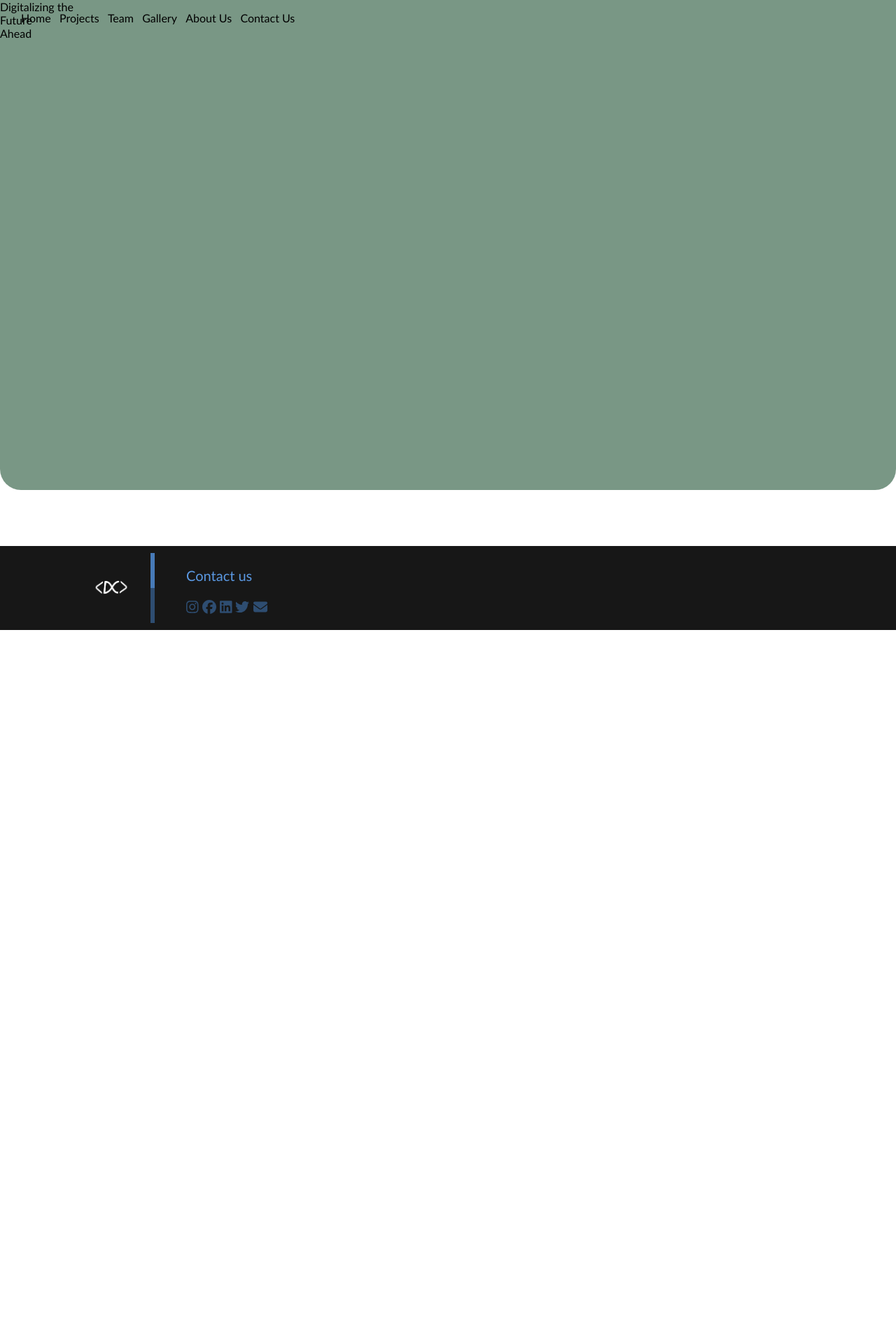
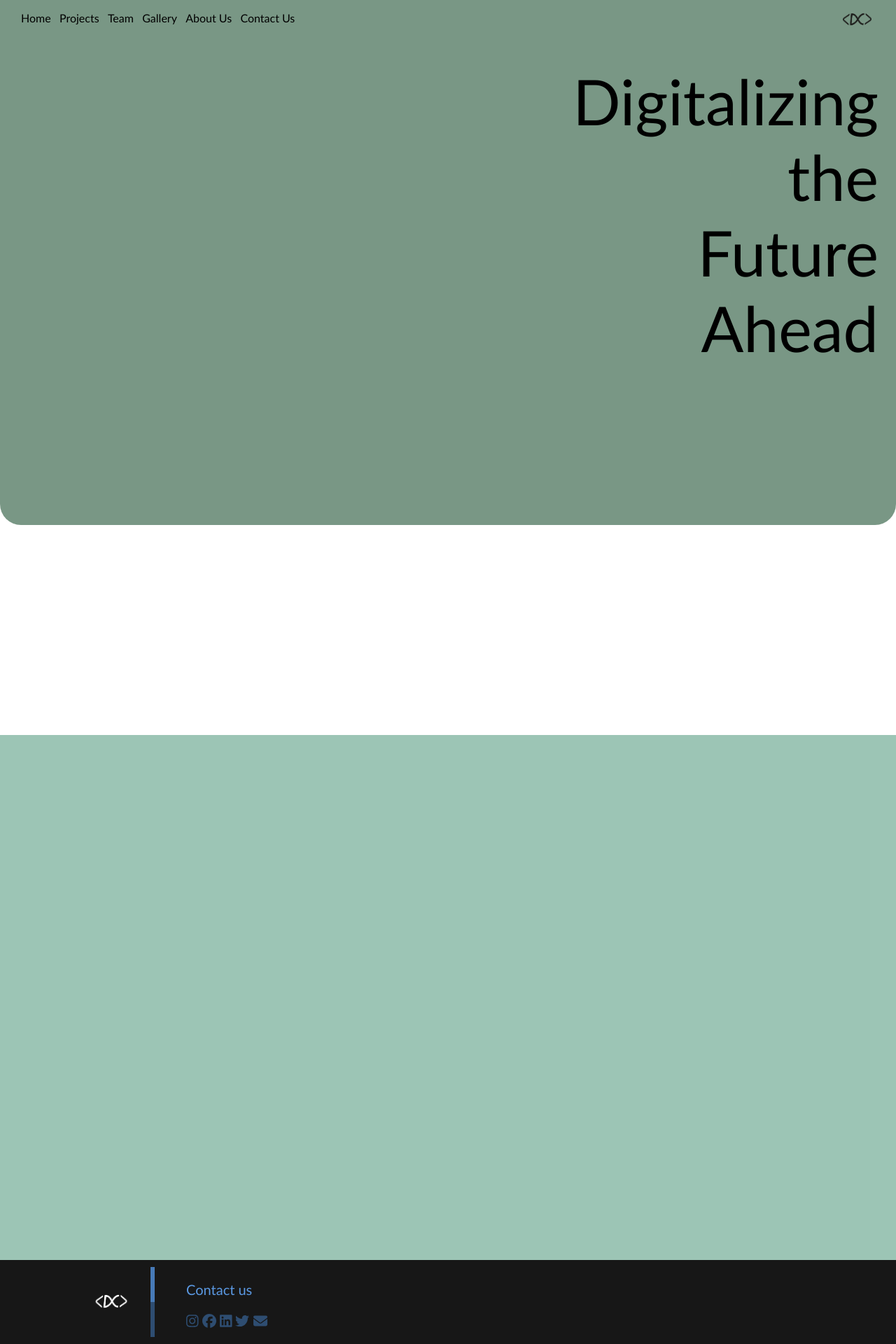
Before and after one commit to Keymii/DevCom-Website, a React (Create React App) app in the folder devcom/: page /home in a window 1280 px wide. Shown: the whole page at 70% size. Before the commit the page ends 900 px from the top, so only its background shows below. Built offline with nearby package versions, Linux system fonts and the light colour scheme.

Commit message:
digitaalizing the future ahead

```diff
--- a/devcom/src/components/HomePage/HomePage.js
+++ b/devcom/src/components/HomePage/HomePage.js
@@ -4,10 +4,13 @@ import styles from './HomePage.module.css';
 
 const HomePage = () => (
   <div className={styles.HomePage}>
+    <div  className={styles.coverp}>Digitalizing <br/>the<br/>Future <br/> Ahead </div>
     <div className={styles.cover}>
-      <div  className={styles.coverp}>Digitalizing  the<br/>Future <br/> Ahead </div>
+
     </div>
     <div className={styles.empty1}></div>
+    <div className={styles.box1}></div>
+
   </div>
 );
 
--- a/devcom/src/components/HomePage/HomePage.module.css
+++ b/devcom/src/components/HomePage/HomePage.module.css
@@ -1,14 +1,33 @@
 .HomePage {}
 .cover{
     background: #799785 ;
-    height: calc(100vh - 100px);
+    height: calc(100vh - 50px);
+    min-height: 500px;
     border-radius: 0px 0px 30px 30px;
     display: flex;
     flex-direction: column;
+    z-index: 10;
+    justify-content: center;
+
+
 }
 .coverp{
-    flex: 1;
+    font-size: 90px;
+    margin-right: 10px;
+    position: fixed;
+    z-index: 20;
+    padding-top: 90px;
+    width: 100vw;
+    text-align: end;
+    left: -25px;
 }
 .empty1{
-    height: 80px;
+    height: 300px;
 }
+.box1{
+    width: 100%;
+    height: calc(100vh - 50px);
+    background-color: rgb(156, 197, 181);
+    z-index: 30;
+    position: relative;
+}
--- a/devcom/src/components/NavBar/NavBar.js
+++ b/devcom/src/components/NavBar/NavBar.js
@@ -4,7 +4,8 @@ import styles from './NavBar.module.css';
 import logo from '../../assets/DC_logo.png';
 
 const NavBar = () => (
-  <div className={styles.NavBarCont}>
+  <>
+  <div id='navbar' className={styles.NavBarCont}>
     <div>
       <div className={styles.NavBar}>
         <div className={styles.navflex1}>
@@ -21,6 +22,7 @@ const NavBar = () => (
         </div>
     </div>
   </div>
+  </>
 );
 
 NavBar.propTypes = {};
--- a/devcom/src/components/NavBar/NavBar.module.css
+++ b/devcom/src/components/NavBar/NavBar.module.css
@@ -1,9 +1,10 @@
 .NavBar {
     position: fixed;
-    z-index: 5;
+    z-index: 50;
     padding-left: 30px;
     padding-right: 10px;
     top: 0;
+    transition: top 0.3s;
     width: 100%;
     display: flex;
     flex-direction: row;
@@ -19,16 +20,17 @@
 .navlogo{
     position: absolute;
     width: auto;
-    left: calc(1500px - 70px);
+    left: calc(99vw - 70px);
 }
 
 .navitem{
     display: flex;
     flex-direction: column;
     color: black;
+
 }
 
 .navitem :hover{
-    color:rgb(254, 245, 160) ;
+    color:rgb(246, 246, 246) ;
 
 }
```
